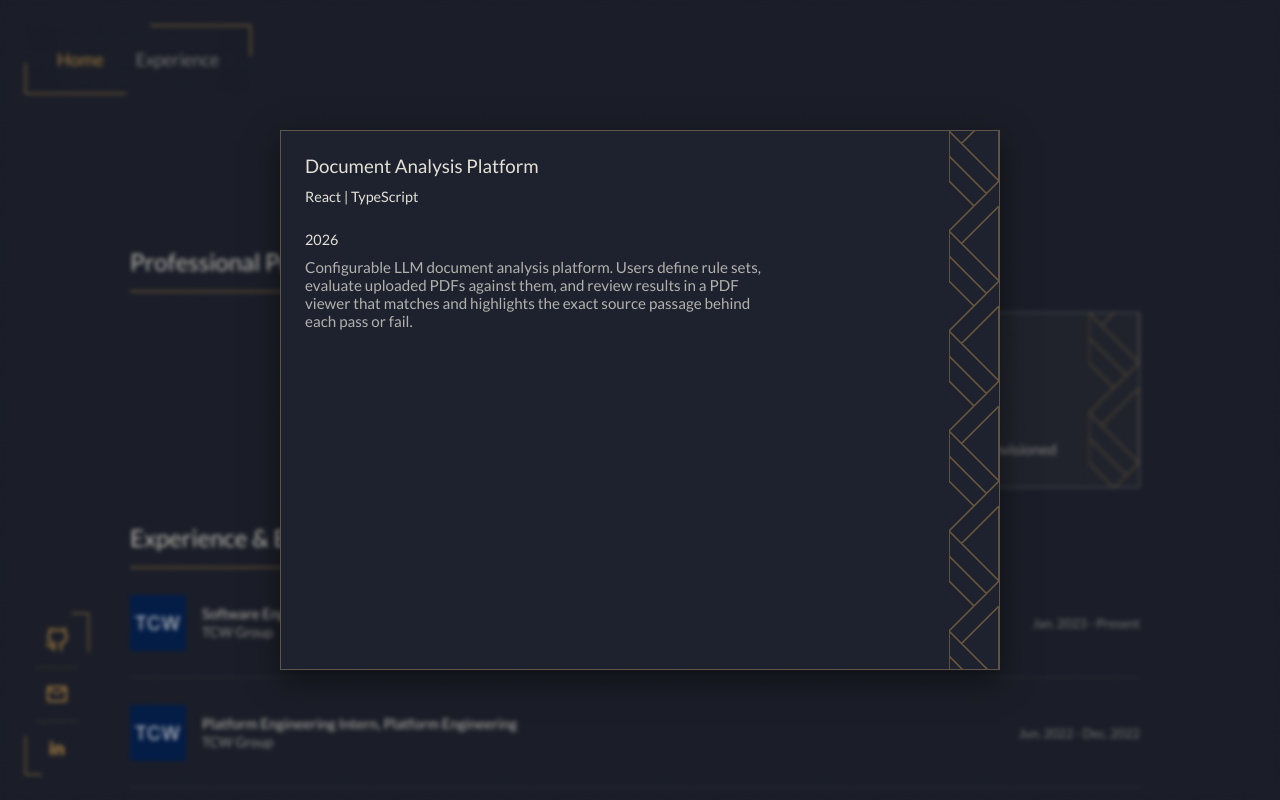
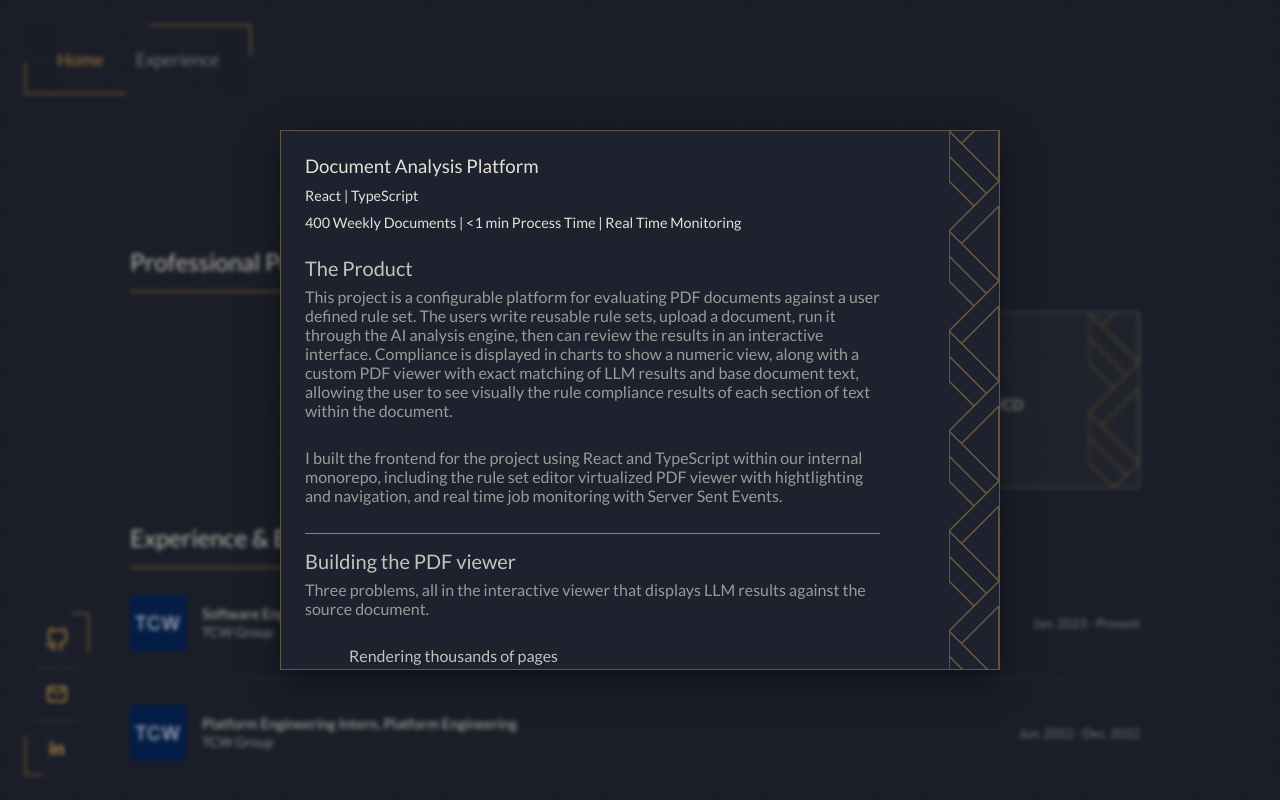
Before and after one commit to ckovacsdev/ckdev, a React (Vite) app: page / in a window 1280 px wide. Both pictures are taken after a click on the button 378 px from the left and 968 px from the top of the page. Shown: the part 568-1368 px from the top of the page. Built offline with nearby package versions, Linux system fonts and the light colour scheme.

Commit message:
add content to ai card -- more formatting of card content

```diff
--- /dev/null
+++ b/src/components/work-card/ai-doc-details.css
@@ -0,0 +1,61 @@
+.ai-doc-details {
+    max-width: 62ch;
+    font-size: clamp(0.875rem, 0.82rem + 0.25vw, 1rem);
+}
+
+.ai-doc-detail{
+    padding-top: 15px;
+}
+.ai-doc-detail:not(:last-child) {
+    border-bottom: 1px solid var(--main-accent);
+}
+
+.ai-doc-details-heading {
+    margin: 0 0 0.35em;
+    font-size: clamp(1rem, 1rem + 0.5vw, 1.25rem);
+    font-weight: 400;
+}
+
+.ai-doc-details-intro {
+    margin: 0 0 clamp(1.25rem, 3vw, 1.75rem);
+    opacity: 0.75;
+    font-size: clamp(.85rem, 1rem + 0.25vw, 1rem);
+}
+
+.ai-doc-details-challenge-list {
+    margin: 0;
+    padding: 0;
+    list-style: none;
+    counter-reset: challenge;
+    display: flex;
+    flex-direction: column;
+    gap: clamp(1.25rem, 3vw, 1.75rem);
+}
+
+.ai-doc-details-challenge {
+    counter-increment: challenge;
+    padding-left: clamp(2rem, 6vw, 2.75rem);
+    position: relative;
+}
+
+.ai-doc-details-challenge-title {
+    margin: 0 0 0.5em;
+    font-size: 1em;
+    font-weight: 400;
+}
+
+.ai-doc-details-challenge p {
+    margin: 0 0 1em;
+    opacity: 0.65;
+    text-wrap: pretty;
+}
+
+.ai-doc-details-challenge p:last-child {
+    margin-bottom: 0;
+}
+
+@media (prefers-reduced-motion: reduce) {
+    .ai-doc-details * {
+        transition: none;
+    }
+}
--- /dev/null
+++ b/src/components/work-card/ai-doc-details.tsx
@@ -0,0 +1,65 @@
+import './ai-doc-details.css';
+
+export const AiDocDetails = () => {
+    return (
+        <div className='ai-doc-details'>
+            <div className='ai-doc-detail'>
+                <h4 className='ai-doc-details-heading'> The Product </h4>
+                <p className='ai-doc-details-intro'>
+                    This project is a configurable platform for evaluating PDF documents against a user defined rule set.
+                    The users write reusable rule sets, upload a document, run it through the AI analysis engine, then can
+                    review the results in an interactive interface.  Compliance is displayed in charts to show a numeric
+                    view, along with a custom PDF viewer with exact matching of LLM results and base document text, allowing
+                    the user to see visually the rule compliance results of each section of text within the document.
+                </p>
+                <p className='ai-doc-details-intro'>
+                    I built the frontend for the project using React and TypeScript within our internal monorepo, including the rule set editor
+                    virtualized PDF viewer with hightlighting and navigation, and real time job monitoring with Server Sent Events.
+                </p>
+            </div>
+
+            <div className='ai-doc-detail'>
+                <h4 className='ai-doc-details-heading'> Building the PDF viewer </h4>
+                <p className='ai-doc-details-intro'>
+                    Three problems, all in the interactive viewer that displays LLM results against the source document.
+                </p>
+
+                <ul className='ai-doc-details-challenge-list'>
+                    <li className='ai-doc-details-challenge'>
+                        <h5 className='ai-doc-details-challenge-title'> Rendering thousands of pages </h5>
+                        <p>
+                            Documents could be up to thousands of pages, far more than the DOM can hold performantly.
+                            I virtualized the document to keep four pages mounted at a time, loading ahead as
+                            the user scrolls or navigates to highlights.
+                        </p>
+                    </li>
+
+                    <li className='ai-doc-details-challenge'>
+                        <h5 className='ai-doc-details-challenge-title'> Matching model output to the text layer </h5>
+                        <p>
+                            The model returned 3,000 character chunks that had to be located in the PDF's raw
+                            text layer. Direct matching of chunks was ineffective as the response was normalized and did
+                            not account for variations in special character encoding and new lines, leading to around a 10% initial coverage.
+                        </p>
+                        <p>
+                            The fix was a progressive fallback. First attempt the full chunk, then paragraphs, then
+                            sentences, then five word windows. Shorter strings were significantly easier to match, so each
+                            check was able to find gaps in what the previous check missed.  Increasing from a baseline of around 10% match coverage
+                            to around 96-98% coverage depending on the complexity of the document.
+                        </p>
+                    </li>
+
+                    <li className='ai-doc-details-challenge'>
+                        <h5 className='ai-doc-details-challenge-title'> Highlighting without blocking the UI </h5>
+                        <p>
+                            With thousands of matches across hundreds of pages, rebuilding highlights on every
+                            filter change was too expensive. I precompute and cache highlight geometry per chunk
+                            on load, then update the rest as the user scrolls. Initial load costs slightly more, but
+                            filter interaction load dropped by 50%.
+                        </p>
+                    </li>
+                </ul>
+            </div>
+        </div>
+    )
+}
--- a/src/components/work-card/work-card.css
+++ b/src/components/work-card/work-card.css
@@ -55,10 +55,8 @@
 .work-card-tech {
     margin: 0;
     font-size: 0.9rem;
-	line-height: 1.4;
-	min-height: 2.1rem;
 }
-.work-card-date {
+.work-card-subtext {
     margin: 0;
     font-size: 0.9rem;
 }
@@ -70,17 +68,24 @@
 .work-card-subtitle {
     margin: 0;
 	flex: 1;
-    max-width: 54ch;
     opacity: 0.75;
 	font-size: clamp(0.8rem, 0.7rem + 0.4vw, 0.95rem);
 	overflow: hidden;
+	margin-top: 12px;
 	-webkit-mask-image: linear-gradient(to bottom, black 60%, transparent 100%);
     mask-image: linear-gradient(to bottom, black 60%, transparent 100%);
-
 }
 .work-card-detail {
 	max-width: 68ch;
 	animation: work-fade 0.3s ease both 0.12s;
+}
+.work-card-read-more{
+	margin: 0;
+	padding: 0;
+}
+
+.work-card-slot:hover .work-card-read-more {
+	color: var(--main-accent);
 }
 
 .work-card-pattern{
@@ -90,6 +95,11 @@
 	pointer-events: none;
 }
 
+.work-card[data-open] .work-card-toggle {
+	inset: auto;
+	left: 8px;
+	bottom: 8px;
+}
 .work-card-toggle {
 	position: absolute;
 	inset: 0;
--- a/src/components/work-card/work-card.tsx
+++ b/src/components/work-card/work-card.tsx
@@ -6,11 +6,11 @@ export type WorkCardProps = {
 	tech: string;
 	title: string;
 	subtitle: string;
-	date: string;
+	subtext: string;
 	children?: ReactNode;
 };
 
-export default function WorkCard({ tech, title, subtitle, date, children }: WorkCardProps) {
+export default function WorkCard({ tech, title, subtitle, subtext, children }: WorkCardProps) {
 	const [ open, setOpen ] = useState(false);
 	const cardRef = useRef<HTMLElement>(null);
 	const fromRect = useRef<DOMRect | null>(null);
@@ -67,9 +67,11 @@ export default function WorkCard({ tech, title, subtitle, date, children }: Work
 					<div className='work-card-body'>
 						<h3 className='work-card-title'>{title}</h3>
                         <p className='work-card-tech'>{tech}</p>
-						<p className='work-card-date'> {date} </p>
-						<p className='work-card-subtitle'>{subtitle}</p>
+						<p className='work-card-subtext'> {subtext} </p>
+						{!open && <p className='work-card-subtitle'>{subtitle}</p>}
 						{open && <div className='work-card-detail'>{children}</div>}
+
+						{!open && <p className='work-card-read-more'> Read More + </p>}
 					</div>
 
 					<div className='work-card-pattern'>
--- a/src/pages/work/work.tsx
+++ b/src/pages/work/work.tsx
@@ -1,19 +1,21 @@
 import WorkCard, { type WorkCardProps } from '../../components/work-card/work-card';
 import TCWLogo from '../../assets/tcw.svg';
 import NYULogo from '../../assets/NYU-Logo.png';
+import { AiDocDetails } from '../../components/work-card/ai-doc-details';
 import './work.css';
 
 const WORK_CARDS: WorkCardProps[] = [
     {
         tech: 'React | TypeScript',
         title: 'Document Analysis Platform',
-        date: '2026',
-        subtitle: "Configurable LLM document analysis platform.  Users define rule sets, evaluate uploaded PDFs against them, and review results in a PDF viewer that matches and highlights the exact source passage behind each pass or fail."
+        subtitle: "Configurable LLM document analysis platform.  Users define rule sets, evaluate uploaded PDFs against them, and review results in a PDF viewer that matches and highlights the exact source passage behind each pass or fail.",
+        subtext: '400 Weekly Documents | <1 min Process Time | Real Time Monitoring',
+        children: <AiDocDetails />
     },
     {
         tech: 'React | TypeScript | Go | GraphQL',
         title: 'Internal Developer Platform',
-        date: '2023 - 2026',
+        subtext: '10 Tech Stacks | Resource Requistion | Automated CI/CD ',
         subtitle: "TCW's central developer automation platform.  Provisioned templated GitLab repositories across 10 tech stacks with standardized CI/CD, along with automated Snowflake, Okta, Key Vault, and RabbitMQ resource requests."
     }
 ]
@@ -28,8 +30,9 @@ export const Work = () => {
                         key={c.title}
                         tech={c.tech}
                         title={c.title}
-                        date={c.date}
+                        subtext={c.subtext}
                         subtitle={c.subtitle}
+                        children={c.children}
                     />
                 ))}
             </div>
```
